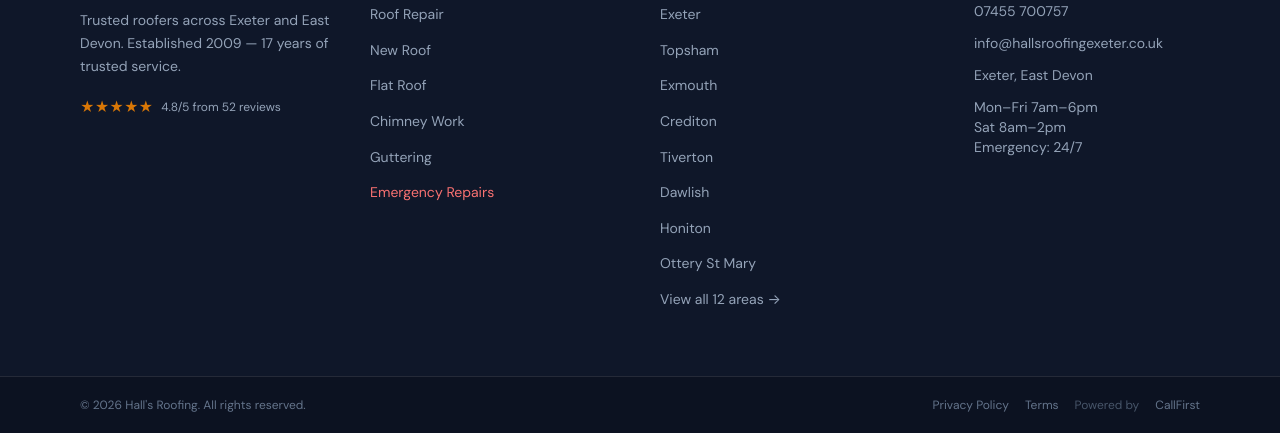
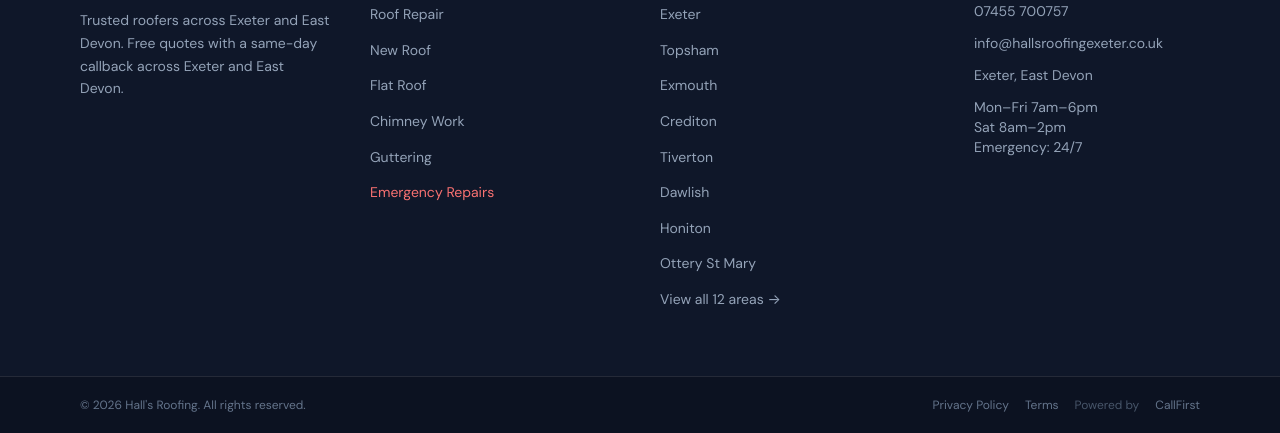
Before and after one commit to Agricog/hallsroofingexeter, an Astro site: page / in a window 1280 px wide. Shown: the part 7073-7506 px from the top of the page. Built offline with nearby package versions, Linux system fonts and the light colour scheme; Astro itself is replaced by a stand-in of ours; no server answers; some icons are missing.

Commit message:
Update Footer.astro

```diff
--- a/src/components/Footer.astro
+++ b/src/components/Footer.astro
@@ -4,7 +4,6 @@ import { CLIENT } from '../data/clientConfig'
 
 const phoneClean = CLIENT.phone.replace(/\s/g, '')
 const currentYear = new Date().getFullYear()
-const yearsInBusiness = currentYear - CLIENT.yearEstablished
 const emailDomain = CLIENT.domain.replace(/^www\./, '')
 ---
 
@@ -17,14 +16,8 @@ const emailDomain = CLIENT.domain.replace(/^www\./, '')
           {CLIENT.businessName}
         </div>
         <p class="text-slate-400 text-sm leading-relaxed mb-5">
-          {CLIENT.tagline}. Established {CLIENT.yearEstablished} — {yearsInBusiness} years of trusted service.
+          {CLIENT.tagline}. Free quotes with a same-day callback across {CLIENT.area} and {CLIENT.region}.
         </p>
-        <div class="flex items-center gap-2 mb-2">
-          <div class="stars text-sm">★★★★★</div>
-          <span class="text-slate-400 text-xs">
-            {CLIENT.googleReviewRating}/5 from {CLIENT.googleReviewCount} reviews
-          </span>
-        </div>
       </div>
 
       <!-- Column 2: Services -->
```
